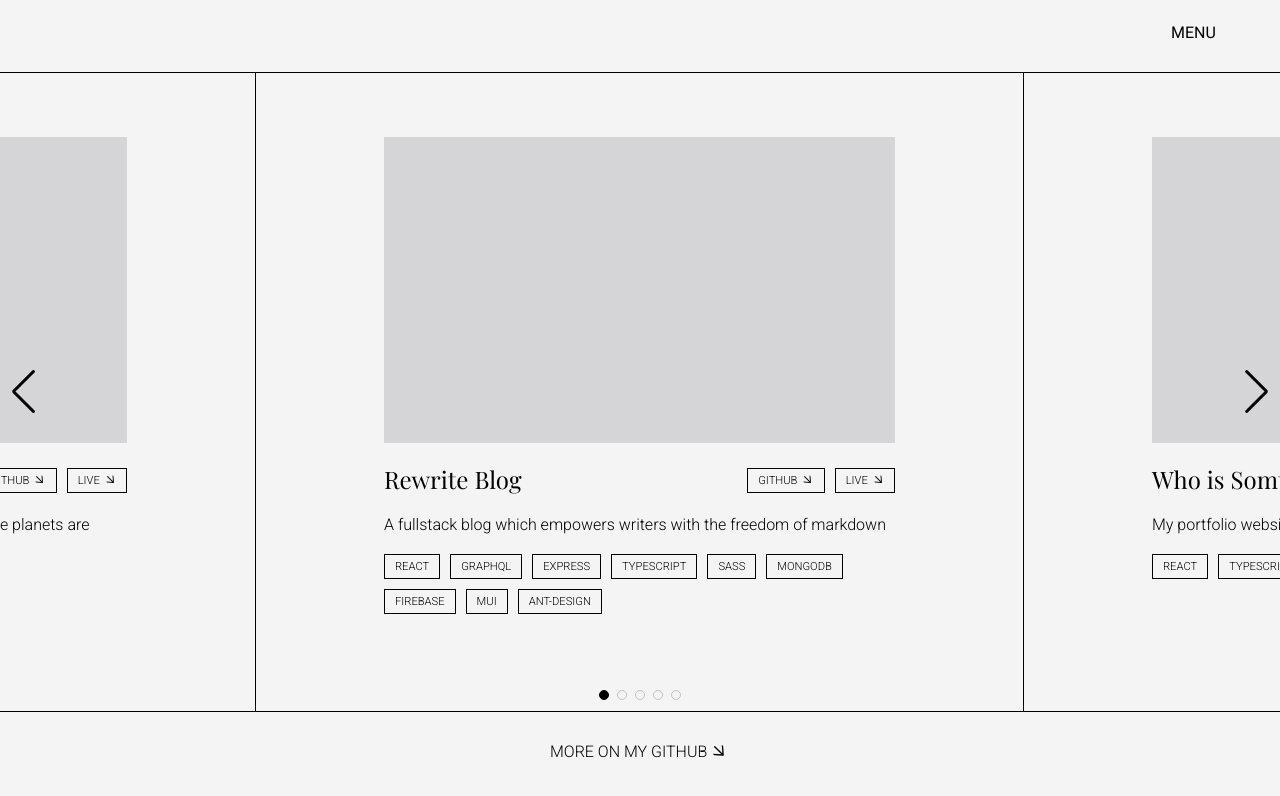
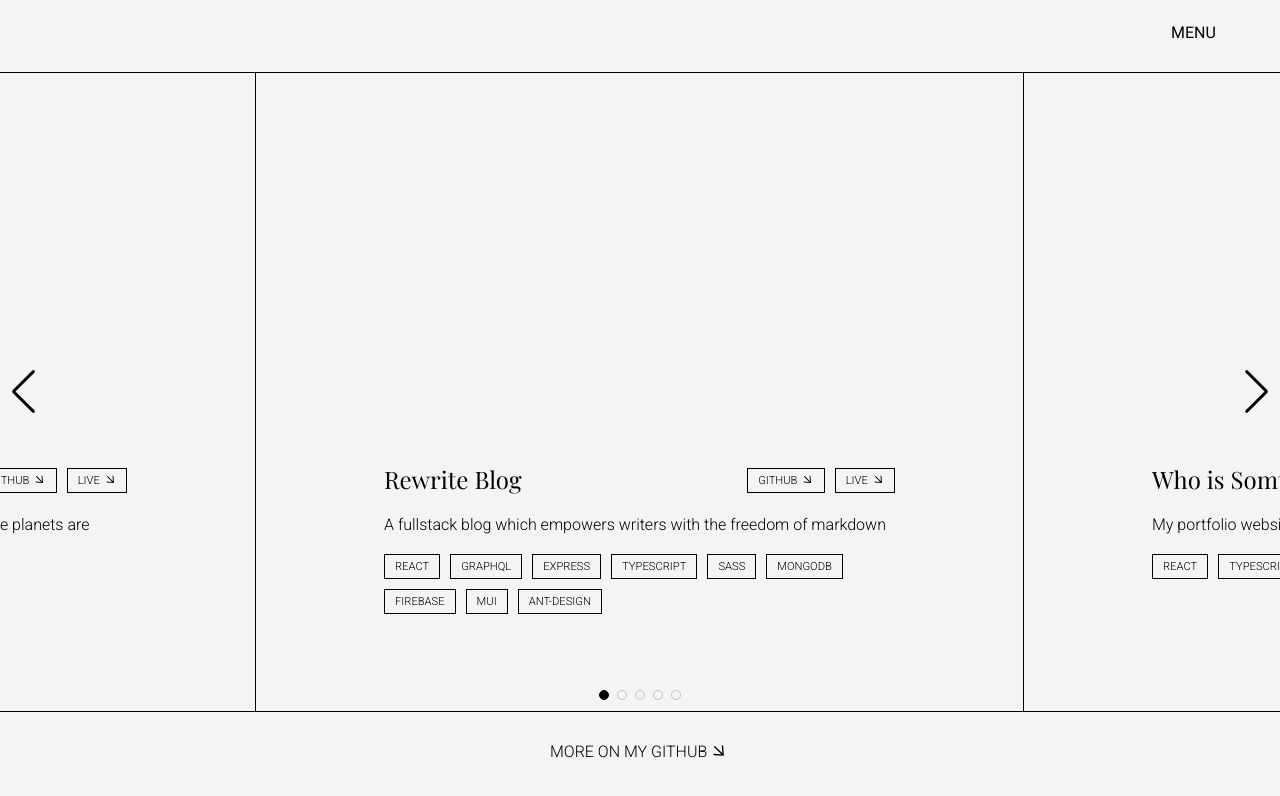
Before and after one commit to SomtoJF/whoissomto, a React (Vite) app: page /projects in a window 1280 px wide. Shown: the top 796 px of the page. Built offline with nearby package versions, Linux system fonts and the light colour scheme; a web font is replaced by a local one.

Commit message:
Style mockups

```diff
--- a/src/components/Projects/ProjectCard.styles.sass
+++ b/src/components/Projects/ProjectCard.styles.sass
@@ -10,9 +10,15 @@
     figure
         width: 100%
         height: 60%
-        background-color: App.$grey
         margin: 0px
         padding: 0px
+        display: flex
+        justify-content: center
+        align-items: center
+        video
+            width: 100%
+            height: 100%
+
     .name-links
         display: flex
         justify-content: space-between
```
